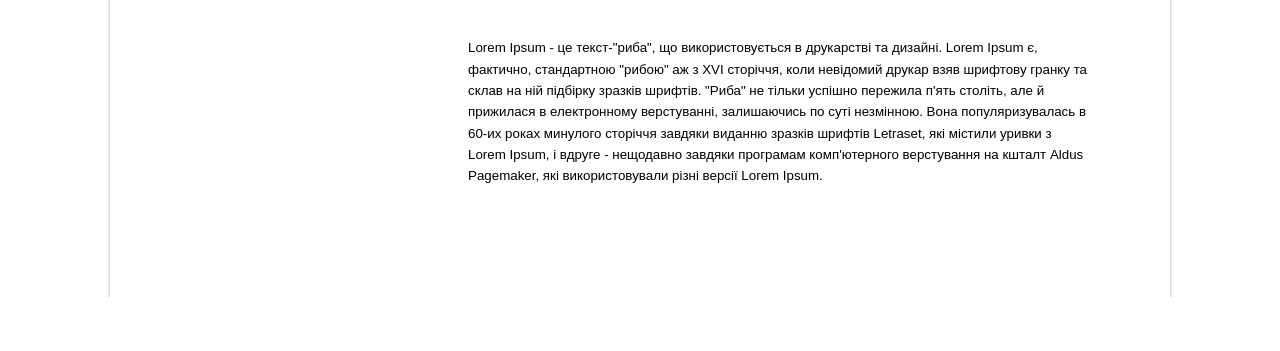
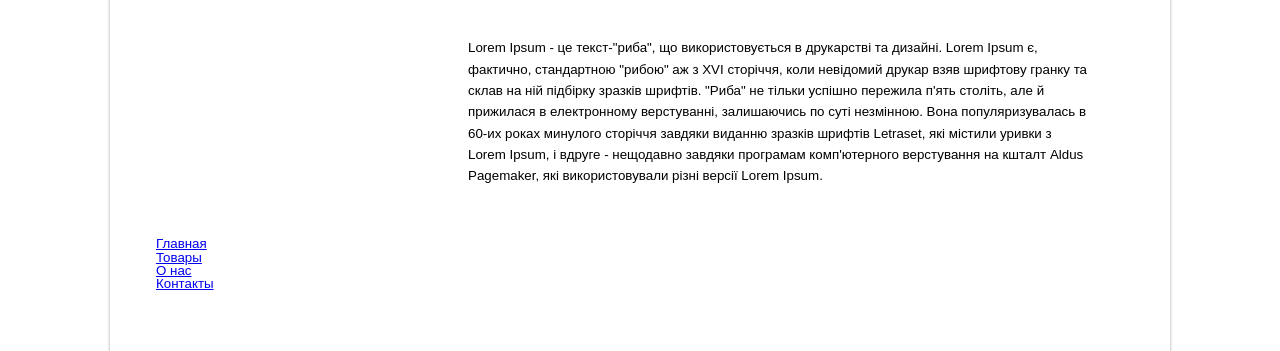
Before and after one commit to ChubVadym/Module_3, a plain HTML site: page index.html in a window 1280 px wide. Shown: the part 615-966 px from the top of the page. Before the commit the page ends 912 px from the top, so only its background shows below. Drawn offline with Linux system fonts and the light colour scheme.

Commit message:
Added footer list links

```diff
--- a/index.html
+++ b/index.html
@@ -38,6 +38,12 @@
         </p>
     </div>
     <!--FOOTER-->
+    <ul class="footer">
+        <li><a href="#">Главная</a></li>
+        <li><a href="#">Товары</a></li>
+        <li><a href="#">О нас</a></li>
+        <li><a href="#">Контакты</a></li>
+    </ul>
 </div>
 </body>
 </html>
```
